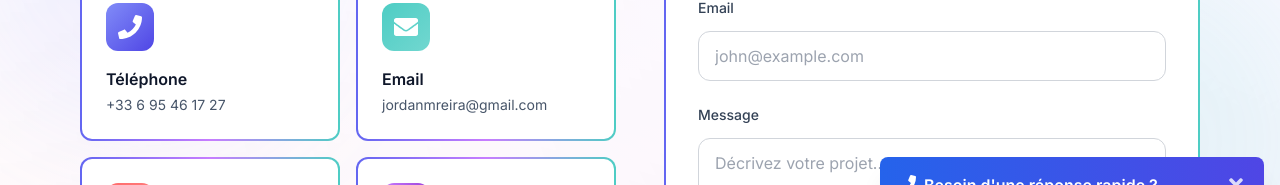
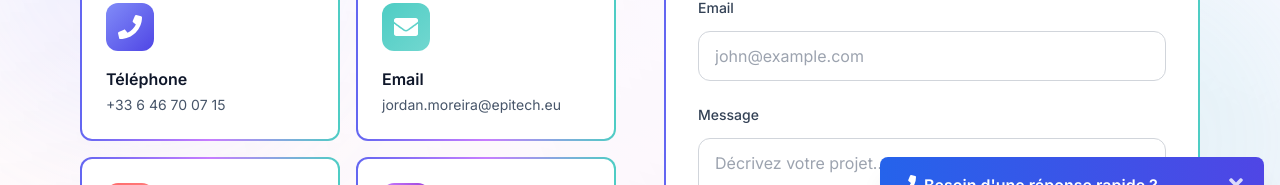
Before and after one commit to jolebowski/portfoliov1, a React (Vite) app: page /contact in a window 1280 px wide. Shown: the part 491-676 px from the top of the page. Built offline with nearby package versions, Linux system fonts and the light colour scheme; no server answers.

Commit message:
change mail and telephone

```diff
--- a/src/pages/Contact.jsx
+++ b/src/pages/Contact.jsx
@@ -12,16 +12,16 @@ function Contact() {
     {
       icon: FaPhone,
       title: 'Téléphone',
-      value: '+33 6 95 46 17 27',
-      link: 'tel:+33695461727',
+      value: '+33 6 46 70 07 15',
+      link: 'tel:+33646700715',
       color: 'from-primary-400 to-primary-600',
       delay: 0.1
     },
     {
       icon: FaEnvelope,
       title: 'Email',
-      value: 'jordanmreira@gmail.com',
-      link: 'mailto:jordanmreira@gmail.com',
+      value: 'jordan.moreira@epitech.eu',
+      link: 'mailto:jordan.moreira@epitech.eu',
       color: 'from-accent-mint to-accent-mint/80',
       delay: 0.2
     },
```
